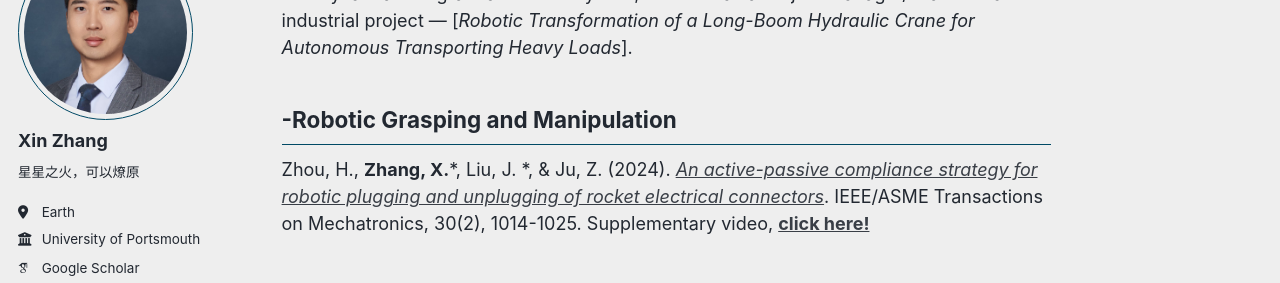
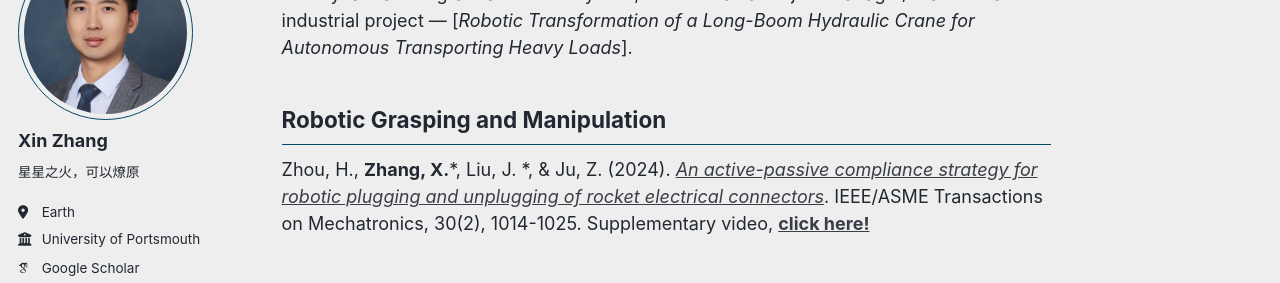
Before and after one commit to Mansion-ZX/Mansion-ZX.github.io, a Jekyll site: the page built from _pages/about.md, in a window 1280 px wide and 900 px high, scrolled down 1230 px. Shown: the part 154-437 px from the top of the window. Built offline with Jekyll 4.4.1, drawn with Linux system fonts in a browser that asks for light colours; some web fonts are replaced; a script that is not in the unit is left out.

```diff
--- a/_pages/about.md
+++ b/_pages/about.md
@@ -32,7 +32,7 @@ Selected Research
 =====
 My research journey began with **Robotic Grasping** since my PhD research topic was about planning and control of space robots for grasping cooperative or non-cooperative objects in space. Then, I moved on to **Robotic Manipulation**, targeting robotic sampling (in space), polishing, and assembly, where the force interaction is the key point. In the first three years after I graduated with my PhD, I worked as a Project Manager/Leader in an industrial project --- [*Robotic Transformation of a Long-Boom Hydraulic Crane for Autonomous Transporting Heavy Loads*].
 
--Robotic Grasping and Manipulation
+Robotic Grasping and Manipulation
 ------
 Zhou, H., **Zhang, X.***, Liu, J. *, & Ju, Z. (2024). [*An active-passive compliance strategy for robotic plugging and unplugging of rocket electrical connectors*](https://ieeexplore.ieee.org/abstract/document/10569080). IEEE/ASME Transactions on Mechatronics, 30(2), 1014-1025.
 Supplementary video, [**click here!**](https://youtu.be/2VHrQxNMTVU)
```
